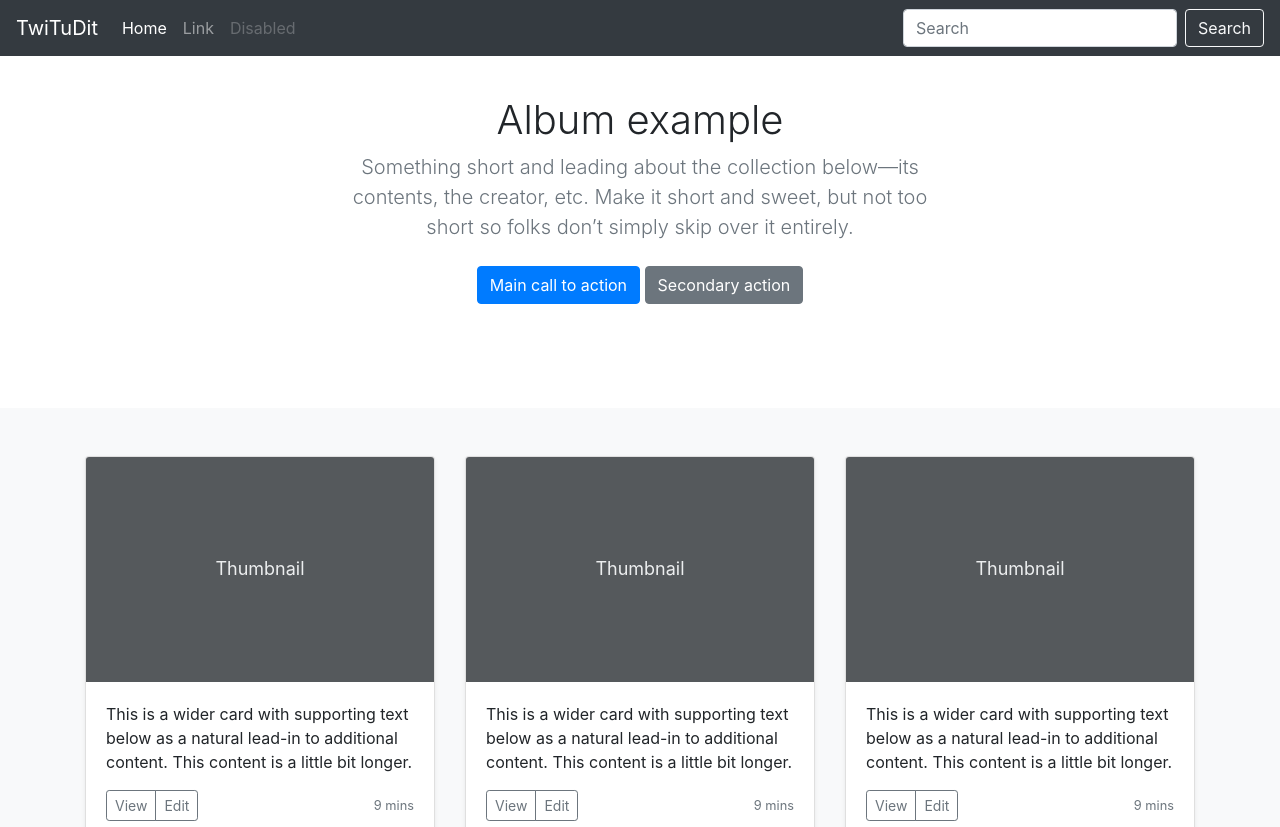
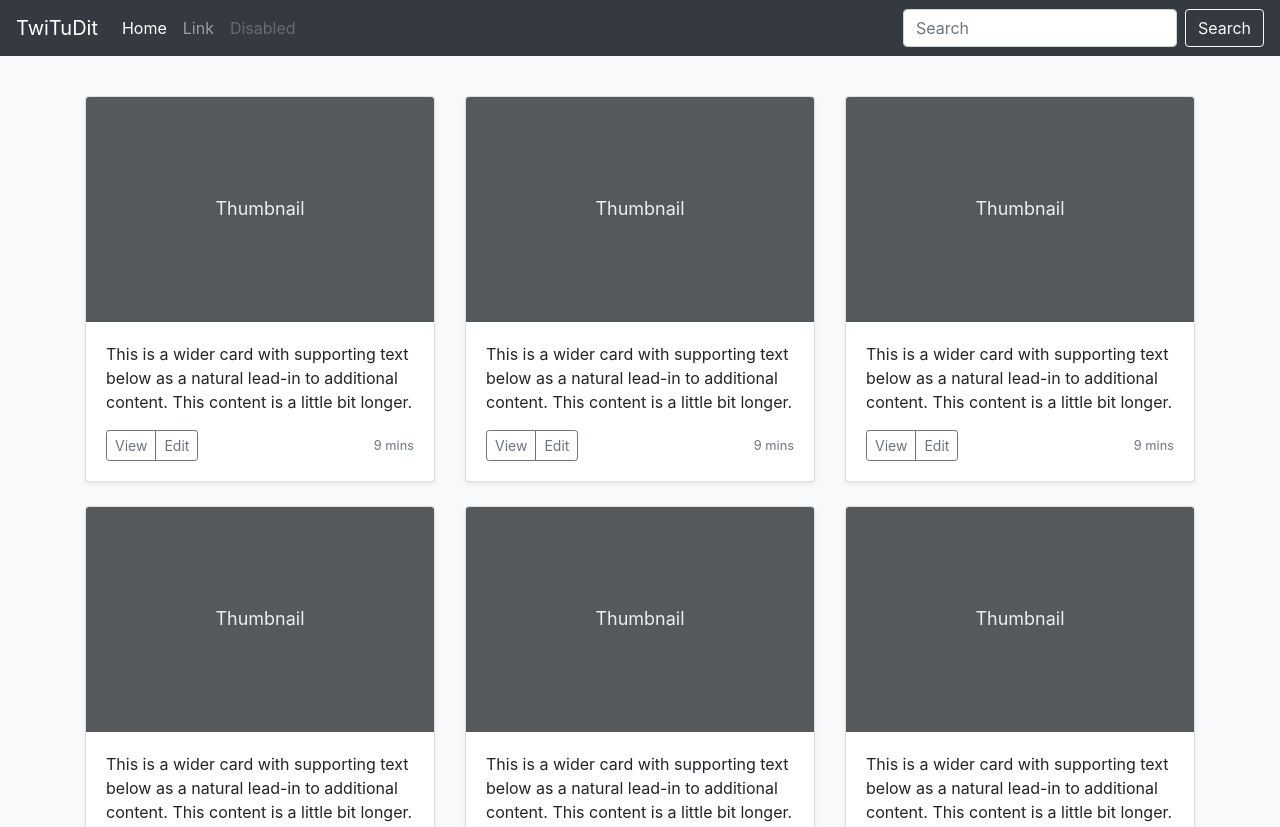
Before and after one commit to jared-jones280/CSCE315-HCL-Project, a plain HTML site: page index.html in a window 1280 px wide. Shown: the top 827 px of the page. Drawn offline with nearby package versions, Linux system fonts and the light colour scheme.

Commit message:
cleaned up starter template

```diff
--- a/index.html
+++ b/index.html
@@ -73,16 +73,7 @@
 
 <main role="main">
 
-  <section class="jumbotron text-center">
-    <div class="container">
-      <h1>Album example</h1>
-      <p class="lead text-muted">Something short and leading about the collection below—its contents, the creator, etc. Make it short and sweet, but not too short so folks don’t simply skip over it entirely.</p>
-      <p>
-        <a href="#" class="btn btn-primary my-2">Main call to action</a>
-        <a href="#" class="btn btn-secondary my-2">Secondary action</a>
-      </p>
-    </div>
-  </section>
+  <div class = "padding"></div><!--empty div to add pading above content tiles-->
 
   <div class="album py-5 bg-light">
     <div class="container">
@@ -236,8 +227,7 @@
     <p class="float-right">
       <a href="#">Back to top</a>
     </p>
-    <p>Album example is &copy; Bootstrap, but please download and customize it for yourself!</p>
-    <p>New to Bootstrap? <a href="https://getbootstrap.com/">Visit the homepage</a> or read our <a href="/docs/4.4/getting-started/introduction/">getting started guide</a>.</p>
+    <p>TwitTuDit &copy;</p>
   </div>
 </footer>
 <script src="https://code.jquery.com/jquery-3.4.1.slim.min.js" integrity="sha384-J6qa4849blE2+poT4WnyKhv5vZF5SrPo0iEjwBvKU7imGFAV0wwj1yYfoRSJoZ+n" crossorigin="anonymous"></script>
--- a/media.css
+++ b/media.css
@@ -31,3 +31,7 @@
   footer p {
     margin-bottom: .25rem;
   }
+
+  .padding{
+    padding-top: 3rem;
+  }
```
